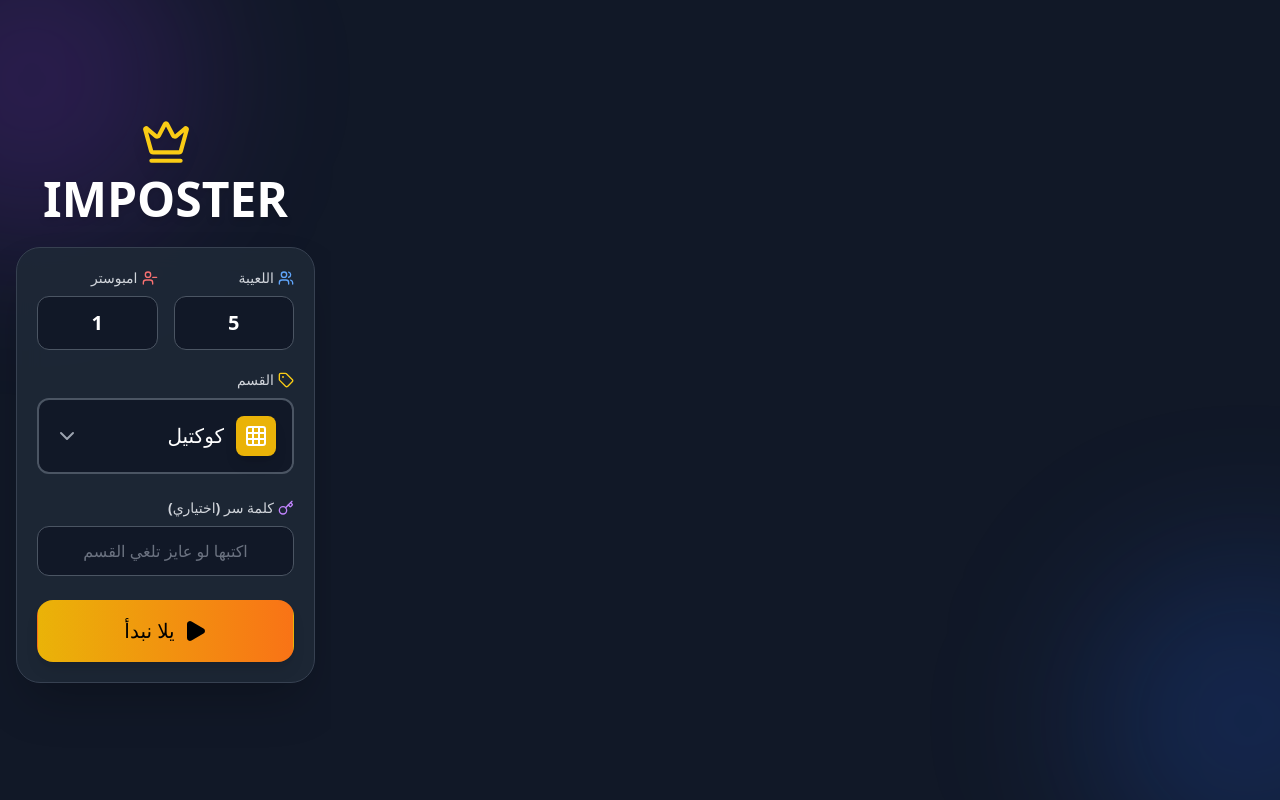
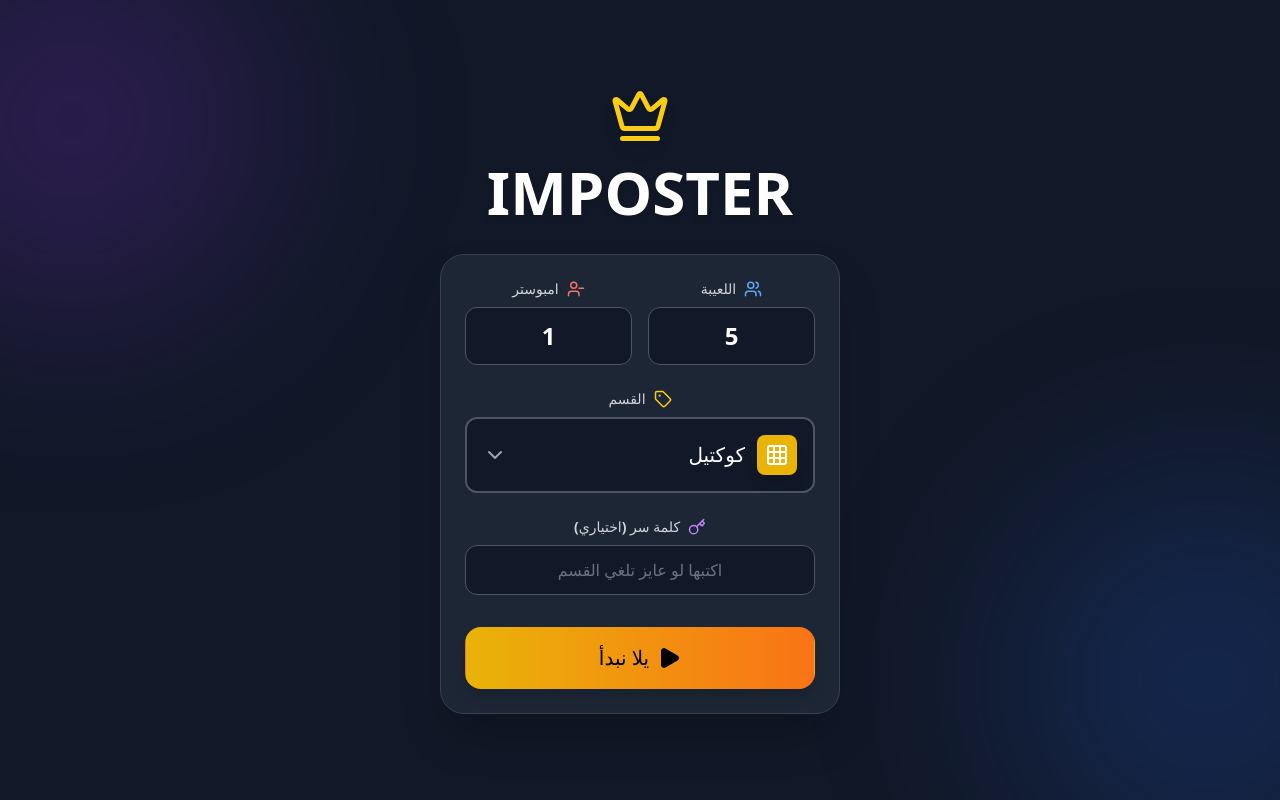
Before and after one commit to antoine174/imposter_game, a React (Vite) app: page / in a window 1280 px wide. Built offline with nearby package versions, Linux system fonts and the light colour scheme.

Commit message:
centring
centering the game

```diff
--- a/src/App.tsx
+++ b/src/App.tsx
@@ -154,19 +154,21 @@ const App = () => {
   const activeCat = getSelectedCategoryInfo();
 
   return (
-    <div className="min-h-[100dvh] bg-gray-900 text-white font-sans overflow-x-hidden select-none flex flex-col relative" dir="rtl">
+    // ROOT WRAPPER: Flexbox centering for the entire viewport
+    <div className="fixed inset-0 w-full h-full bg-gray-900 text-white font-sans flex items-center justify-center overflow-hidden" dir="rtl">
 
-      {/* BACKGROUND */}
-      <div className="fixed inset-0 pointer-events-none z-0 overflow-hidden bg-gray-900">
-        <div className="absolute top-[-10%] left-[-10%] w-[40vh] h-[40vh] bg-purple-600/20 rounded-full blur-[80px]" />
-        <div className="absolute bottom-[-10%] right-[-10%] w-[40vh] h-[40vh] bg-blue-600/20 rounded-full blur-[80px]" />
+      {/* BACKGROUND EFFECTS */}
+      <div className="absolute inset-0 pointer-events-none z-0">
+        <div className="absolute top-[-10%] left-[-10%] w-[50vmin] h-[50vmin] bg-purple-600/20 rounded-full blur-[100px]" />
+        <div className="absolute bottom-[-10%] right-[-10%] w-[50vmin] h-[50vmin] bg-blue-600/20 rounded-full blur-[100px]" />
       </div>
 
+      {/* CSS Styles */}
       <style>{`
         .scene { perspective: 1000px; }
         .card-object { width: 100%; height: 100%; position: relative; transition: transform 0.6s; transform-style: preserve-3d; }
         .card-object.is-flipped { transform: rotateY(180deg); }
-        .card-face { position: absolute; inset: 0; width: 100%; height: 100%; -webkit-backface-visibility: hidden; backface-visibility: hidden; border-radius: 1.5rem; display: flex; flex-direction: column; align-items: center; justify-content: center; box-shadow: 0 20px 50px rgba(0,0,0,0.5); }
+        .card-face { position: absolute; inset: 0; width: 100%; height: 100%; -webkit-backface-visibility: hidden; backface-visibility: hidden; border-radius: 1.5rem; display: flex; flex-direction: column; align-items: center; justify-content: center; box-shadow: 0 20px 60px rgba(0,0,0,0.5); }
         .card-front-bg { background-color: #2563eb; }
         .card-back-imposter { background-color: #dc2626; }
         .card-back-civilian { background-color: #059669; }
@@ -174,17 +176,13 @@ const App = () => {
         input[type=number]::-webkit-inner-spin-button, input[type=number]::-webkit-outer-spin-button { -webkit-appearance: none; margin: 0; }
       `}</style>
 
-      {/* --- CATEGORY MODAL OVERLAY --- */}
+      {/* --- MODAL (FIXED CENTER) --- */}
       {showCategoryModal && (
-        <div className="fixed inset-0 z-[100] bg-black/80 backdrop-blur-sm flex items-end justify-center md:items-center animate-in fade-in duration-200">
-
-          {/* Modal Content - Floating Card Style */}
-          <div className="w-full max-w-md bg-gray-900 rounded-3xl border border-gray-700 shadow-2xl p-4 md:p-6 mx-4 mb-4 md:mb-0 animate-in slide-in-from-bottom-10 duration-300">
-
-            {/* Modal Header */}
+        <div className="fixed inset-0 z-50 bg-black/80 backdrop-blur-sm flex items-center justify-center p-4">
+          <div className="w-full max-w-sm bg-gray-900 rounded-3xl border border-gray-700 shadow-2xl p-6 animate-in zoom-in-95 duration-200">
             <div className="flex justify-between items-center mb-6">
-              <h2 className="text-2xl font-black text-white flex items-center gap-2">
-                <Tag className="text-yellow-400" size={24} /> اختار القسم
+              <h2 className="text-2xl font-black text-white flex items-center gap-2 mx-auto pr-8">
+                 اختار القسم <Tag className="text-yellow-400" size={24} />
               </h2>
               <button
                 onClick={() => setShowCategoryModal(false)}
@@ -193,11 +191,7 @@ const App = () => {
                 <X size={24} className="text-gray-400" />
               </button>
             </div>
-
-            {/* Modal Grid */}
             <div className="grid grid-cols-2 gap-4">
-
-              {/* Option: All */}
               <button
                 onClick={() => { setSelectedCategory('all'); setShowCategoryModal(false); }}
                 className={`w-full aspect-square p-4 rounded-2xl border-2 flex flex-col items-center justify-center gap-3 transition-all active:scale-95 ${
@@ -209,8 +203,6 @@ const App = () => {
                 <Grid size={40} />
                 <span className="font-bold text-xl">كوكتيل</span>
               </button>
-
-              {/* Dynamic Options */}
               {(Object.keys(CATEGORIES) as Array<keyof typeof CATEGORIES>).map((key) => (
                 <button
                   key={key}
@@ -220,9 +212,7 @@ const App = () => {
                       ? 'bg-gray-800 border-white text-white'
                       : 'bg-gray-800 border-gray-700 text-gray-300 hover:border-gray-500'
                   }`}
-                  style={{
-                    borderColor: selectedCategory === key ? CATEGORIES[key].color.replace('bg-', '') : ''
-                  }}
+                  style={{ borderColor: selectedCategory === key ? CATEGORIES[key].color.replace('bg-', '') : '' }}
                 >
                   <div className={`${selectedCategory === key ? 'text-white' : 'text-gray-400'}`}>
                     {CATEGORIES[key].icon}
@@ -231,60 +221,59 @@ const App = () => {
                 </button>
               ))}
             </div>
-
           </div>
         </div>
       )}
 
+      {/* --- MAIN CONTENT WRAPPER (CENTERED) --- */}
+      <div className="relative z-10 w-full max-w-md px-6 flex flex-col items-center justify-center">
+
         {/* --- 1. SETUP SCREEN --- */}
         {gameState === 'SETUP' && (
-        <div className="flex-grow flex flex-col items-center justify-center p-4 z-10 w-full max-w-lg mx-auto">
-          <div className="mb-2">
-             <Crown size={50} className="text-yellow-400 drop-shadow-lg" />
+          <div className="w-full flex flex-col items-center animate-in fade-in zoom-in duration-300">
+            <div className="mb-4">
+               <Crown size={60} className="text-yellow-400 drop-shadow-lg" />
             </div>
-          <h1 className="text-5xl font-black text-white mb-6 drop-shadow-md">IMPOSTER</h1>
+            <h1 className="text-6xl font-black text-white mb-8 drop-shadow-md text-center">IMPOSTER</h1>
 
-          <div className="w-full bg-gray-800/90 backdrop-blur-md p-5 rounded-3xl border border-gray-700 shadow-2xl">
-
-            {/* ROW 1: Player & Imposter Counts (Stacked on Mobile) */}
-            <div className="flex flex-col sm:flex-row gap-4 mb-5">
-              <div className="flex-1">
-                <label className="flex items-center gap-1 text-sm font-bold text-gray-300 mb-2">
-                  <Users className="text-blue-400" size={16} />
+            <div className="w-full bg-gray-800/90 backdrop-blur-md p-6 rounded-3xl border border-gray-700 shadow-2xl">
+              {/* Row 1 */}
+              <div className="flex gap-4 mb-6">
+                <div className="flex-1 text-center">
+                  <label className="flex items-center justify-center gap-2 text-sm font-bold text-gray-300 mb-2">
+                    <Users className="text-blue-400" size={18} />
                     اللعيبة
                   </label>
                   <input
                     type="number" min="3" max="50"
                     value={playerCount}
                     onChange={(e) => setPlayerCount(e.target.value)}
-                  className="w-full bg-gray-900 border border-gray-600 rounded-xl p-3 text-center text-xl font-black text-white focus:outline-none focus:border-blue-500"
-                  placeholder="5"
+                    className="w-full bg-gray-900 border border-gray-600 rounded-xl p-3 text-center text-2xl font-black text-white focus:outline-none focus:border-blue-500"
                   />
                 </div>
-              <div className="flex-1">
-                <label className="flex items-center gap-1 text-sm font-bold text-gray-300 mb-2">
-                  <UserMinus className="text-red-400" size={16} />
+                <div className="flex-1 text-center">
+                  <label className="flex items-center justify-center gap-2 text-sm font-bold text-gray-300 mb-2">
+                    <UserMinus className="text-red-400" size={18} />
                     امبوستر
                   </label>
                   <input
                     type="number" min="1" max="50"
                     value={imposterCount}
                     onChange={(e) => setImposterCount(e.target.value)}
-                  className="w-full bg-gray-900 border border-gray-600 rounded-xl p-3 text-center text-xl font-black text-white focus:outline-none focus:border-red-500"
-                  placeholder="1"
+                    className="w-full bg-gray-900 border border-gray-600 rounded-xl p-3 text-center text-2xl font-black text-white focus:outline-none focus:border-red-500"
                   />
                 </div>
               </div>
 
-            <div className="mb-6">
-              <label className="flex items-center gap-1 text-sm font-bold text-gray-300 mb-2">
-                <Tag className="text-yellow-400" size={16} />
+              {/* Row 2 */}
+              <div className="mb-6 text-center">
+                <label className="flex items-center justify-center gap-2 text-sm font-bold text-gray-300 mb-2">
+                  <Tag className="text-yellow-400" size={18} />
                   القسم
                 </label>
-
                 <button
                   onClick={() => setShowCategoryModal(true)}
-                className={`w-full flex items-center justify-between p-3 md:p-4 rounded-xl border-2 transition-all active:scale-95 ${
+                  className={`w-full flex items-center justify-between p-4 rounded-xl border-2 transition-all active:scale-95 ${
                     selectedCategory === 'all'
                       ? 'bg-gray-900 border-gray-600 text-white'
                       : `bg-gray-900 border-gray-500 text-white`
@@ -294,15 +283,16 @@ const App = () => {
                     <div className={`p-2 rounded-lg ${activeCat.color} text-white shadow-lg`}>
                       {activeCat.icon}
                     </div>
-                  <span className="text-lg md:text-xl font-bold">{activeCat.label}</span>
+                    <span className="text-xl font-bold">{activeCat.label}</span>
                   </div>
                   <ChevronDown className="text-gray-400" />
                 </button>
               </div>
 
-            <div className="mb-6">
-               <label className="flex items-center gap-1 text-sm font-bold text-gray-300 mb-2">
-                <Key className="text-purple-400" size={16} />
+              {/* Row 3 */}
+              <div className="mb-8 text-center">
+                 <label className="flex items-center justify-center gap-2 text-sm font-bold text-gray-300 mb-2">
+                  <Key className="text-purple-400" size={18} />
                   كلمة سر (اختياري)
                 </label>
                 <input
@@ -322,56 +312,59 @@ const App = () => {
 
         {/* --- 2. PLAYING SCREEN --- */}
         {gameState === 'PLAY_LOOP' && (
-        <div className="flex-grow flex flex-col items-center justify-center p-4 scene z-10 w-full">
-          <div className="mb-4 text-center shrink-0">
-            <h2 className="text-gray-400 text-xs font-bold uppercase mb-1 tracking-widest">اللاعب رقم</h2>
-            <div className="text-5xl font-black text-white">{currentPlayerIndex + 1}</div>
+          <div className="w-full flex flex-col items-center scene animate-in fade-in duration-500">
+            <div className="mb-6 text-center">
+              <h2 className="text-gray-400 text-sm font-bold uppercase mb-1 tracking-widest">اللاعب رقم</h2>
+              <div className="text-6xl font-black text-white">{currentPlayerIndex + 1}</div>
             </div>
 
+            {/* CARD: Fixed height/width to prevent squishing */}
             <div
-            className="w-[85vw] max-w-sm aspect-[3/4] max-h-[60vh] cursor-pointer"
+              className="w-full aspect-[3/4] max-h-[500px] cursor-pointer"
               onClick={() => setIsFlipped(true)}
             >
               <div className={`card-object ${isFlipped ? 'is-flipped' : ''}`}>
 
-              <div className="card-face card-front-bg border-4 border-white/10">
-                 <div className="bg-white/20 p-5 rounded-full mb-4 backdrop-blur-sm animate-pulse">
-                   <Fingerprint size={56} className="text-white" />
+                {/* FRONT */}
+                <div className="card-face card-front-bg border-4 border-white/10 p-6 text-center">
+                   <div className="bg-white/20 p-6 rounded-full mb-6 backdrop-blur-sm animate-pulse">
+                     <Fingerprint size={64} className="text-white" />
                    </div>
-                 <h2 className="text-3xl font-black text-white mb-2 text-center">خد الموبايل</h2>
-                 <p className="text-blue-100 text-center text-base leading-relaxed px-2">
+                   <h2 className="text-4xl font-black text-white mb-4">خد الموبايل</h2>
+                   <p className="text-blue-100 text-lg leading-relaxed px-4 mb-8">
                      اتأكد ان محدش تاني <br/> باصص في الشاشة 👀
                    </p>
-                 <div className="mt-auto mb-4 bg-black/20 px-5 py-3 rounded-full text-xs font-bold border border-white/20 flex items-center gap-2 animate-bounce">
+                   <div className="mt-auto bg-black/20 px-6 py-3 rounded-full text-sm font-bold border border-white/20 flex items-center gap-2 animate-bounce">
                      <Sparkles size={16} className="text-yellow-400"/>
                      <span>اضغط عشان تقلب الكارت</span>
                    </div>
                 </div>
 
-              <div className={`card-face card-face-back border-4 border-white/10 ${
+                {/* BACK */}
+                <div className={`card-face card-face-back border-4 border-white/10 p-6 text-center ${
                   players[currentPlayerIndex].role === 'imposter' ? 'card-back-imposter' : 'card-back-civilian'
                 }`}>
                    {players[currentPlayerIndex].role === 'imposter' ? (
                      <>
-                     <AlertTriangle size={70} className="text-white mb-4 animate-pulse" />
-                     <h2 className="text-4xl font-black text-white uppercase tracking-tighter mb-4">IMPOSTER</h2>
-                     <div className="bg-black/20 p-4 rounded-2xl w-full text-center border border-white/10">
-                       <p className="text-xl font-bold text-white leading-snug">انت الامبوستر <br/> ربنا يستر 🤫</p>
+                       <AlertTriangle size={80} className="text-white mb-6 animate-pulse" />
+                       <h2 className="text-5xl font-black text-white uppercase tracking-tighter mb-4">IMPOSTER</h2>
+                       <div className="bg-black/20 p-5 rounded-2xl w-full border border-white/10 mb-6">
+                         <p className="text-2xl font-bold text-white leading-snug">انت الامبوستر <br/> ربنا يستر 🤫</p>
                        </div>
                      </>
                    ) : (
                      <>
-                     <Smile size={70} className="text-white mb-4" />
-                     <p className="text-green-100 font-bold tracking-widest text-xs uppercase mb-2 bg-white/10 px-3 py-1 rounded-full">الكلمة السرية</p>
-                     <h2 className="text-4xl md:text-5xl font-black text-white mb-6 text-center leading-tight drop-shadow-md break-words w-full px-2">
+                       <Smile size={80} className="text-white mb-6" />
+                       <p className="text-green-100 font-bold tracking-widest text-sm uppercase mb-3 bg-white/10 px-4 py-1 rounded-full">الكلمة السرية</p>
+                       <h2 className="text-5xl font-black text-white mb-8 leading-tight drop-shadow-md break-words w-full px-2">
                          {players[currentPlayerIndex].word}
                        </h2>
-                     <div className="bg-black/20 p-3 rounded-xl w-full text-center">
-                       <p className="text-white font-bold text-sm">حاول تفقس الامبوستر!</p>
+                       <div className="bg-black/20 p-4 rounded-xl w-full mb-6">
+                         <p className="text-white font-bold text-base">حاول تفقس الامبوستر!</p>
                        </div>
                      </>
                    )}
-                 <button onClick={handleNextPlayer} className="mt-auto mb-4 w-full bg-white text-black font-black py-4 rounded-xl text-lg shadow-xl flex items-center justify-center gap-2 active:scale-95 transition-transform">
+                   <button onClick={handleNextPlayer} className="mt-auto w-full bg-white text-black font-black py-4 rounded-xl text-xl shadow-xl flex items-center justify-center gap-2 active:scale-95 transition-transform">
                      <EyeOff size={24} />
                      <span>{currentPlayerIndex + 1 === players.length ? "يلا نبدأ" : "خبي وباصي"}</span>
                    </button>
@@ -383,16 +376,16 @@ const App = () => {
 
         {/* --- 3. GAME OVER SCREEN --- */}
         {gameState === 'FINISHED' && (
-        <div className="fixed inset-0 z-[9999] bg-gray-900 flex flex-col items-center justify-center p-6 text-center w-full h-full">
-           <div className="mb-6 animate-bounce">
-              <Search size={80} className="text-blue-400 drop-shadow-[0_0_15px_rgba(96,165,250,0.5)]" />
+          <div className="w-full flex flex-col items-center animate-in zoom-in duration-300 text-center">
+             <div className="mb-8 animate-bounce">
+                <Search size={100} className="text-blue-400 drop-shadow-[0_0_20px_rgba(96,165,250,0.5)]" />
              </div>
 
-           <h1 className="text-4xl md:text-6xl font-black mb-4 text-white drop-shadow-lg">
+             <h1 className="text-5xl md:text-7xl font-black mb-6 text-white drop-shadow-lg">
                ابدأوا اللعب!
              </h1>
 
-           <div className="bg-gray-800 p-6 rounded-3xl border border-gray-700 shadow-2xl mb-12 w-full max-w-sm">
+             <div className="bg-gray-800 p-8 rounded-3xl border border-gray-700 shadow-2xl mb-12 w-full">
               <span className="text-yellow-400 font-black text-3xl mt-4 block">
   يلا ابدأوا اللعب! 🗣️🔥
 </span>
@@ -406,6 +399,8 @@ const App = () => {
              </button>
           </div>
         )}
+
+      </div>
     </div>
   );
 };
```
Lines whose indentation alone changed are shown as unchanged.
